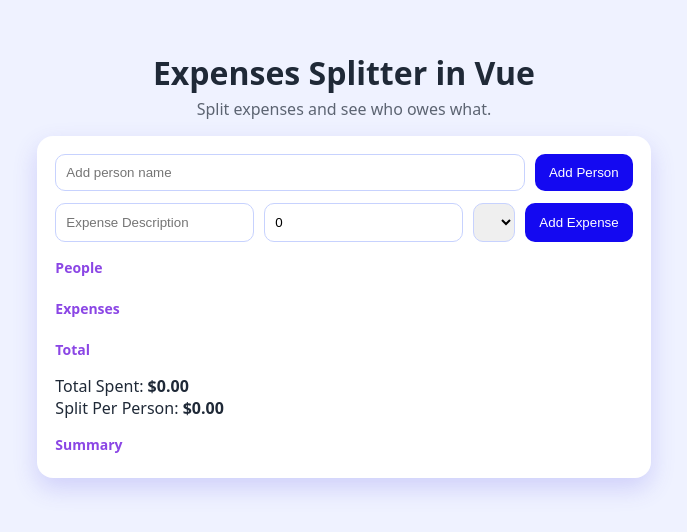
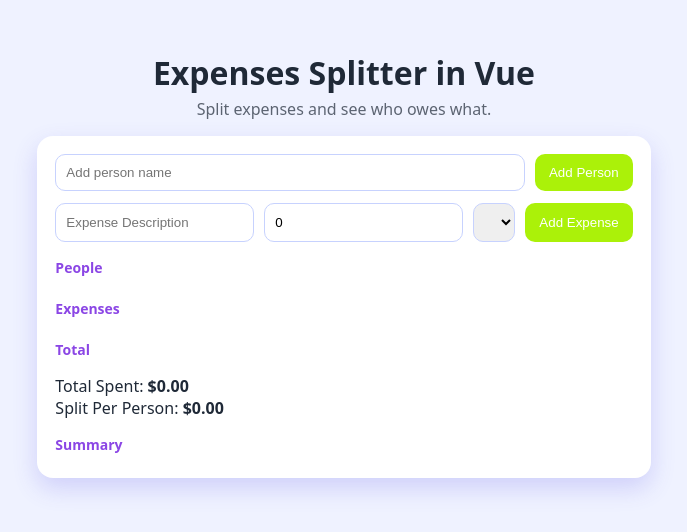
Before and after one commit to slongo10/expense-splitter-vue, a Vue app: page / in a window 1280 px wide. Shown: the part 136-668 px from the top of the page, without its empty margins (296-983 px from the left). Built offline with nearby package versions, Linux system fonts and the light colour scheme.

Commit message:
changed colors

```diff
--- a/src/App.vue
+++ b/src/App.vue
@@ -130,7 +130,7 @@ button{
   padding: 10px 14px;
   border-radius: 10px;
   border: none;
-  background: #1409f1;
+  background: #abf109;
   color: #fff;
   cursor: pointer;
 }
@@ -151,6 +151,6 @@ button{
 
 #summaryList li{
     background: #dcfce7;
-    color: #04f561;
+    color: #4404f5;
 }
 </style>
```
